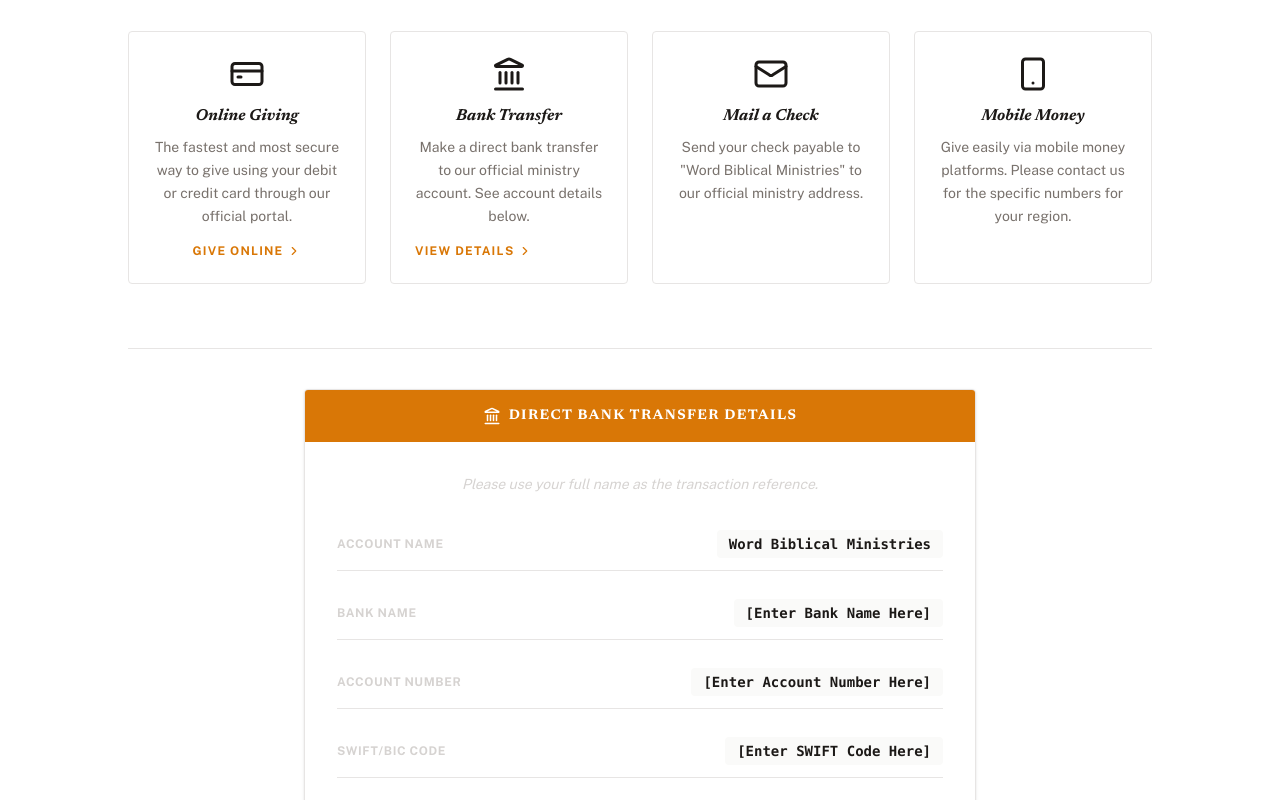
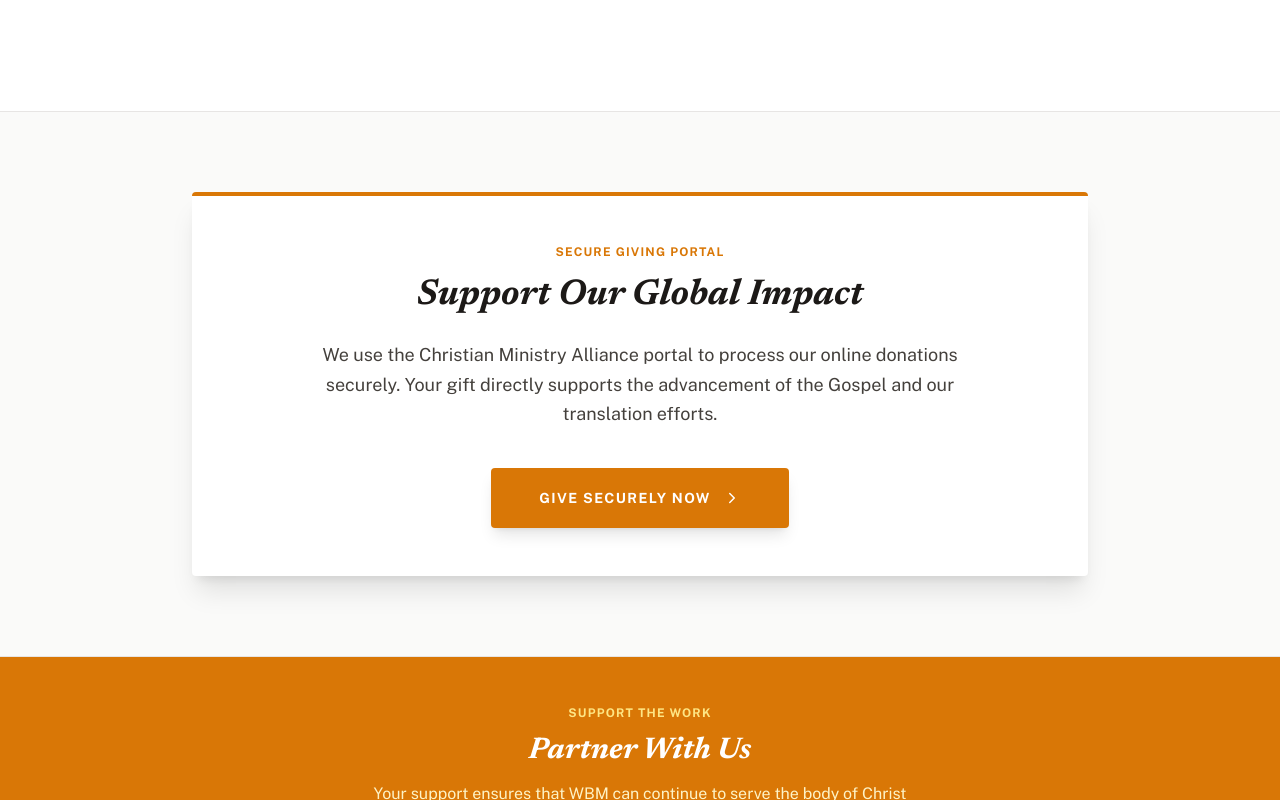
Before and after one commit to mayormankind/wordbiblicalministries, a Next.js app: page /give in a window 1280 px wide. Shown: the part 2360-3160 px from the top of the page. Built offline with nearby package versions, Linux system fonts and the light colour scheme.

Commit message:
remove  giving methods and direct transfer details section from give.tsx

```diff
--- a/src/views/Give.tsx
+++ b/src/views/Give.tsx
@@ -34,33 +34,6 @@
   {
     label: "Routing Number",
     value: "[Enter Routing Number Here]",
-  },
-];
-
-const methods = [
-  {
-    icon: <CreditCard size={36} className="text-on-surface shrink-0" />,
-    title: "Online Giving",
-    desc: "The fastest and most secure way to give using your debit or credit card through our official portal.",
-    cta: "Give Online",
-    link: "https://fso.christianministryalliance.org/member-profile/word-vision-impact-ministry/",
-  },
-  {
-    icon: <Landmark size={36} className="text-on-surface shrink-0" />,
-    title: "Bank Transfer",
-    desc: "Make a direct bank transfer to our official ministry account. See account details below.",
-    cta: "View Details",
-    scrollTarget: "bank-details",
-  },
-  {
-    icon: <Mail size={36} className="text-on-surface shrink-0" />,
-    title: "Mail a Check",
-    desc: 'Send your check payable to "Word Biblical Ministries" to our official ministry address.',
-  },
-  {
-    icon: <Smartphone size={36} className="text-on-surface shrink-0" />,
-    title: "Mobile Money",
-    desc: "Give easily via mobile money platforms. Please contact us for the specific numbers for your region.",
   },
 ];
 
@@ -230,87 +203,6 @@
               </h2>
             </div>
           </AnimateOnScroll>
-          <div className="grid grid-cols-1 sm:grid-cols-2 lg:grid-cols-4 gap-6 mb-16">
-            {methods.map((m, i) => (
-              <AnimateOnScroll
-                key={i}
-                animation="fade-up"
-                delay={((i % 4) * 100) as 0 | 100 | 200 | 300}
-              >
-                <div className="bg-white border border-surface-dim rounded-sm p-6 text-center hover:border-primary-fixed transition-all h-full flex flex-col">
-                  <div className="flex justify-center mb-3 text-primary">
-                    {m.icon}
-                  </div>
-                  <h3 className="font-bold text-on-surface mb-2 font-headline italic">
-                    {m.title}
-                  </h3>
-                  <p className="text-outline text-sm leading-relaxed mb-4 grow">
-                    {m.desc}
-                  </p>
-                  {(m as any).cta && (
-                    <div className="mt-auto">
-                      {(m as any).link ? (
-                        <a
-                          href={(m as any).link}
-                          target="_blank"
-                          rel="noopener noreferrer"
-                          className="text-xs font-bold uppercase tracking-widest text-primary hover:text-amber-600 transition-colors flex items-center justify-center gap-1"
-                        >
-                          {(m as any).cta} <ChevronRight size={14} />
-                        </a>
-                      ) : (
-                        <button
-                          onClick={() => {
-                            if ((m as any).scrollTarget) {
-                              document
-                                .getElementById((m as any).scrollTarget)
-                                ?.scrollIntoView({ behavior: "smooth" });
-                            }
-                          }}
-                          className="text-xs font-bold uppercase tracking-widest text-primary hover:text-amber-600 transition-colors flex items-center justify-center gap-1"
-                        >
-                          {(m as any).cta} <ChevronRight size={14} />
-                        </button>
-                      )}
-                    </div>
-                  )}
-                </div>
-              </AnimateOnScroll>
-            ))}
-          </div>
-
-          {/* Bank Details Section */}
-          <div id="bank-details" className="pt-10 border-t border-surface-dim">
-            <AnimateOnScroll animation="fade-up">
-              <div className="max-w-2xl mx-auto bg-white border border-surface-dim rounded-sm overflow-hidden shadow-sm">
-                <div className="bg-surface-tint py-4 px-6 text-white text-center">
-                  <h3 className="font-bold uppercase tracking-widest text-sm flex items-center justify-center gap-2">
-                    <Landmark size={18} /> Direct Bank Transfer Details
-                  </h3>
-                </div>
-                <div className="p-8">
-                  <p className="text-sm text-outline-variant mb-6 text-center italic">
-                    Please use your full name as the transaction reference.
-                  </p>
-                  <div className="space-y-4">
-                    {accountDetails.map((detail) => (
-                      <div
-                        key={detail.label}
-                        className="flex flex-col sm:flex-row sm:items-center justify-between py-3 border-b border-surface-dim last:border-0"
-                      >
-                        <span className="text-xs uppercase tracking-wider font-bold text-outline-variant mb-1 sm:mb-0">
-                          {detail.label}
-                        </span>
-                        <span className="font-mono text-sm text-on-surface font-bold bg-surface-container-low px-3 py-1 rounded-sm">
-                          {detail.value}
-                        </span>
-                      </div>
-                    ))}
-                  </div>
-                </div>
-              </div>
-            </AnimateOnScroll>
-          </div>
         </div>
       </section>
       {/* Third Party Giving CTA */}
@@ -340,18 +232,6 @@
                   Give Securely Now <ChevronRight size={18} />
                 </a>
               </div>
-
-              <div className="mt-8 flex items-center justify-center gap-6 text-outline-variant">
-                <div className="flex items-center gap-2 text-xs">
-                  <Shield size={14} /> Encrypted
-                </div>
-                <div className="flex items-center gap-2 text-xs">
-                  <Heart size={14} /> Tax Deductible
-                </div>
-                <div className="flex items-center gap-2 text-xs">
-                  <Globe size={14} /> Global Impact
-                </div>
-              </div>
             </div>
           </AnimateOnScroll>
         </div>
```
